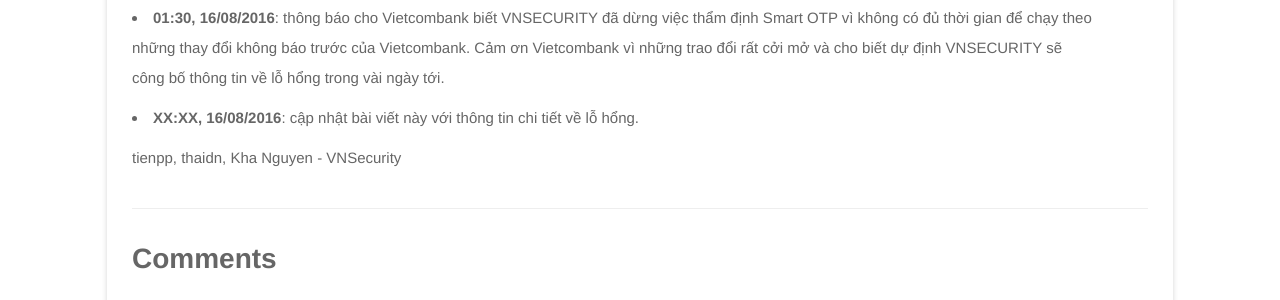
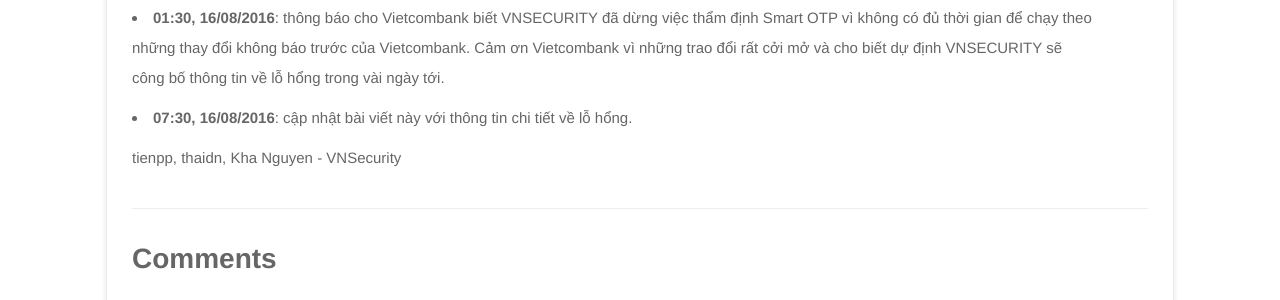
Before and after one commit to VNSECURITY/vnsecurity.github.io, a Jekyll site: the page built from _posts/2016-08-13-Ve-su-vu-khach-hang-Vietcombank-bi-mat-tien.md, in a window 1280 px wide and 900 px high, scrolled down 5806 px. Shown: the part 591-891 px from the top of the window. Built offline with Jekyll 4.4.1, drawn with Linux system fonts in a browser that asks for light colours; comment, search, counter and statistics services are not loaded.

Commit message:
Update 2016-08-13-Ve-su-vu-khach-hang-Vietcombank-bi-mat-tien.md

```diff
--- a/_posts/2016-08-13-Ve-su-vu-khach-hang-Vietcombank-bi-mat-tien.md
+++ b/_posts/2016-08-13-Ve-su-vu-khach-hang-Vietcombank-bi-mat-tien.md
@@ -131,6 +131,6 @@
 * **15:36, 14/08/2016**: Vietcombank xác nhận thêm lần nữa Smart OTP vẫn đang hoạt động, chỉ có một chút thay đổi về quy trình đăng ký, kích hoạt dịch vụ. Đề nghị VNSECURITY hỗ trợ chống phishing.
 * **14:30, 15/08/2016**: phát hiện Vietcombank đã thay đổi giao thức Smart OTP trên máy chủ, nâng cấp từ phiên bản "22" lên phiên bản "24". VNSECURITY không được thông báo trước về những thay đổi này.
 * **01:30, 16/08/2016**: thông báo cho Vietcombank biết VNSECURITY đã dừng việc thẩm định Smart OTP vì không có đủ thời gian để chạy theo những thay đổi không báo trước của Vietcombank. Cảm ơn Vietcombank vì những trao đổi rất cởi mở và cho biết dự định VNSECURITY sẽ công bố thông tin về lỗ hổng trong vài ngày tới.
-* **XX:XX, 16/08/2016**: cập nhật bài viết này với thông tin chi tiết về lỗ hổng.
+* **07:30, 16/08/2016**: cập nhật bài viết này với thông tin chi tiết về lỗ hổng.
 
 tienpp, thaidn, Kha Nguyen - VNSecurity
```
